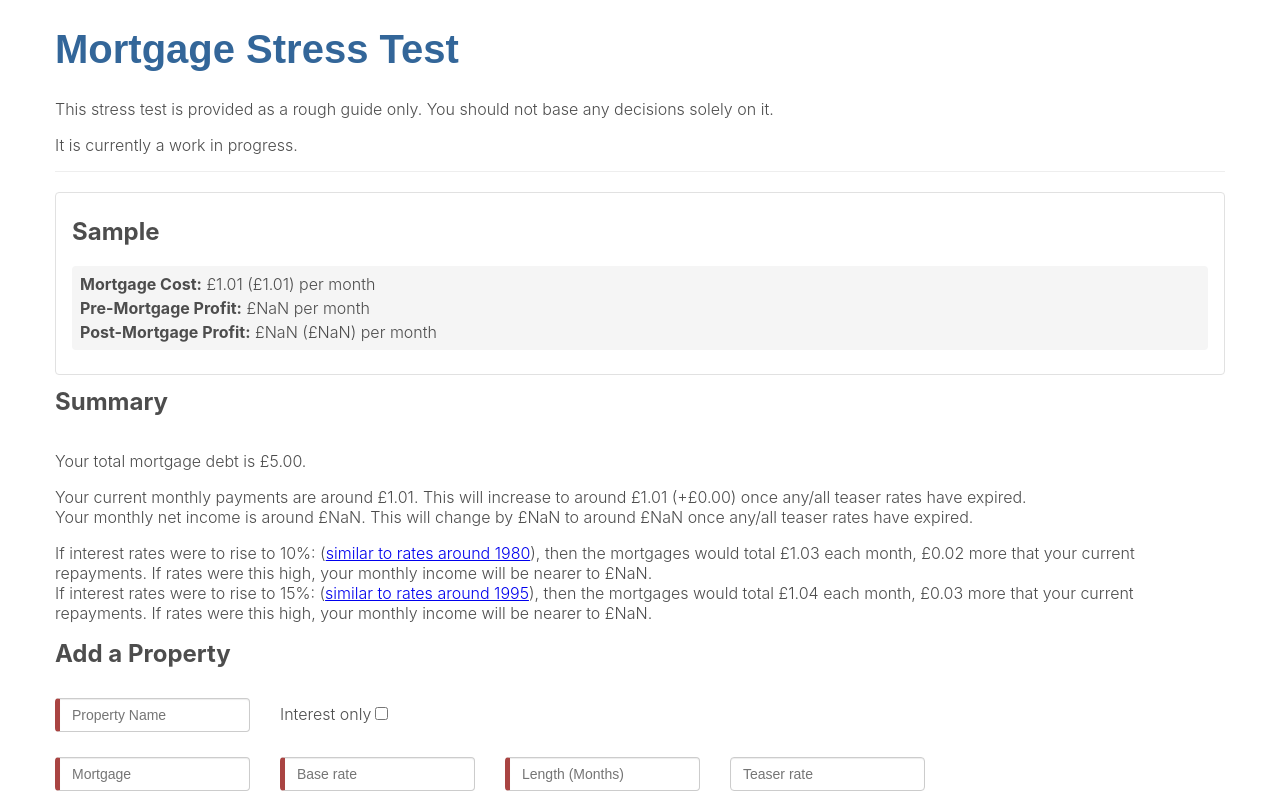
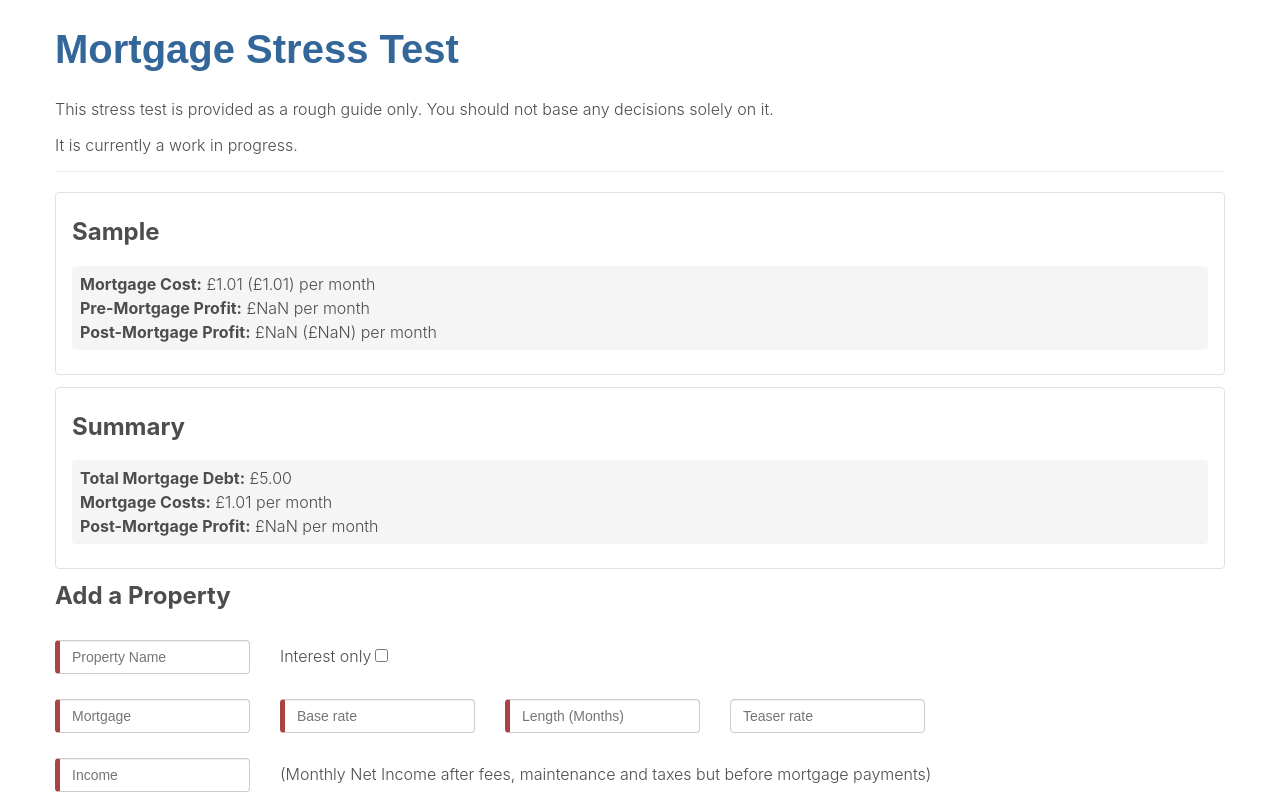
Before and after one commit to votemike/stress-test, a React (Create React App) app: page / in a window 1280 px wide. Both pictures are taken after typing "Sample", "5", "5", "5", "5", "Sample" into the empty fields and a click on the input "Add Property". Shown: the top 800 px of the page. Built offline with nearby package versions, Linux system fonts and the light colour scheme.

Commit message:
Making summary collapsable

```diff
--- a/src/App.scss
+++ b/src/App.scss
@@ -77,6 +77,27 @@ body {
       }
     }
   }
+
+  .summary {
+    border: 1px solid rgb(225, 225, 225);
+    border-radius: 4px;
+    padding: 24px 16px;
+    margin-bottom: 12px;
+
+    .summary-key-info {
+      background-color: rgb(245, 245, 245);
+      border-radius: 4px;
+      padding: 8px;
+
+      div:not(:last-child) {
+        margin-bottom: 4px;
+      }
+
+      .summary-key-info-label {
+        font-weight: bold;
+      }
+    }
+  }
 }
 
 form {
--- a/src/components/FullSummary.js
+++ b/src/components/FullSummary.js
@@ -64,15 +64,9 @@ class FullSummary extends React.Component {
     return mortgageTotal;
   }
 
-  render() {
-    if (this.props.properties.length < 1) {
-      return null;
-    }
-
+  renderBlurb() {
     return (
       <>
-        <h2>Summary</h2>
-        <p>Your total mortgage debt is {formatCurrency(this.getTotalMortgageDebt())}.</p>
         <p>
           Your current monthly payments are around {formatCurrency(this.getPropertyCurrentTotal())}. This will increase to
           around {formatCurrency(this.getPropertyFullTotal())} (<span
@@ -84,7 +78,37 @@ class FullSummary extends React.Component {
           <span>If interest rates were to rise to 10%: (<a href="https://www.purecommercialfinance.co.uk/news/a-brief-history-of-average-mortgage-interest-rates/" target="_blank" rel="noopener noreferrer">similar to rates around 1980</a>), then the mortgages would total {formatCurrency(this.getPropertyTotal(10))} each month, {formatCurrency(this.getPropertyTotal(10) - this.getPropertyCurrentTotal())} more that your current repayments. If rates were this high, your monthly income will be nearer to {formatCurrency(this.getNetIncomeTotal(10))}.</span><br/>
           <span>If interest rates were to rise to 15%: (<a href="https://www.purecommercialfinance.co.uk/news/a-brief-history-of-average-mortgage-interest-rates/" target="_blank" rel="noopener noreferrer">similar to rates around 1995</a>), then the mortgages would total {formatCurrency(this.getPropertyTotal(15))} each month, {formatCurrency(this.getPropertyTotal(15) - this.getPropertyCurrentTotal())} more that your current repayments. If rates were this high, your monthly income will be nearer to {formatCurrency(this.getNetIncomeTotal(15))}.</span>
         </p>
-      </>
+        </>
+    );
+  }
+
+  render() {
+    if (this.props.properties.length < 1) {
+      return null;
+    }
+
+    let blurb = null;
+    if (!this.state.collapsed) {
+      blurb = this.renderBlurb();
+    }
+
+    const properProfit = formatCurrency(this.getPropertyProperIncome());
+    let profit = formatCurrency(this.getPropertyCurrentIncome());
+
+    if (profit !== properProfit) {
+      profit = `${profit} (${properProfit})`
+    }
+
+    return (
+      <div className='summary'>
+        <h2 className='toggle-trigger' onClick={() => this.setState(state => ({collapsed: !state.collapsed}))}>Summary</h2>
+        <div className='summary-key-info toggle-trigger' onClick={() => this.setState(state => ({collapsed: !state.collapsed}))}>
+          <div><span className='summary-key-info-label'>Total Mortgage Debt:</span> {formatCurrency(this.getTotalMortgageDebt())}</div>
+          <div><span className='summary-key-info-label'>Mortgage Costs:</span> {formatCurrency(this.getPropertyCurrentTotal())} per month</div>
+          <div><span className='summary-key-info-label'>Post-Mortgage Profit:</span> {profit} per month</div>
+        </div>
+        {blurb}
+      </div>
     )
   }
 }
```
